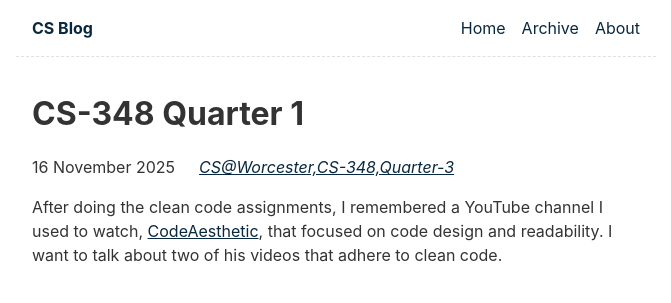
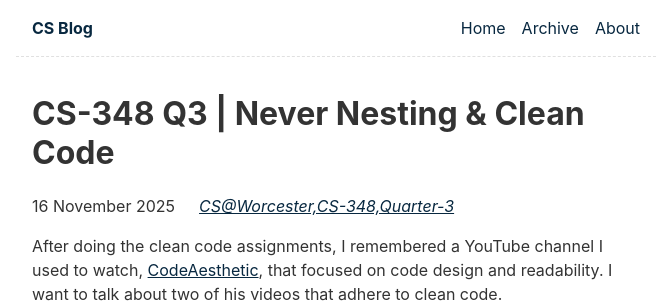
Before and after one commit to alcremytyl/alcremytyl.github.io, an Eleventy site: page content/blog/cs-348-quarter_3.md in a window 1280 px wide. Shown: the top 303 px of the page, without its empty margins (304-975 px from the left). Built offline with nearby package versions, Linux system fonts and the light colour scheme; Eleventy itself is replaced by a stand-in of ours; files that its build step writes are made by us from their sources; what @zachleat/heading-anchors, zod-validation-error would draw is missing.

Commit message:
Update cs-348-quarter_3.md

```diff
--- a/content/blog/cs-348-quarter_3.md
+++ b/content/blog/cs-348-quarter_3.md
@@ -1,5 +1,5 @@
 ---
-title: CS-348 Quarter 1
+title: CS-348 Q3 | Never Nesting & Clean Code
 description:
 date: 2025-11-16
 tags: CS@Worcester,CS-348,Quarter-3
```
